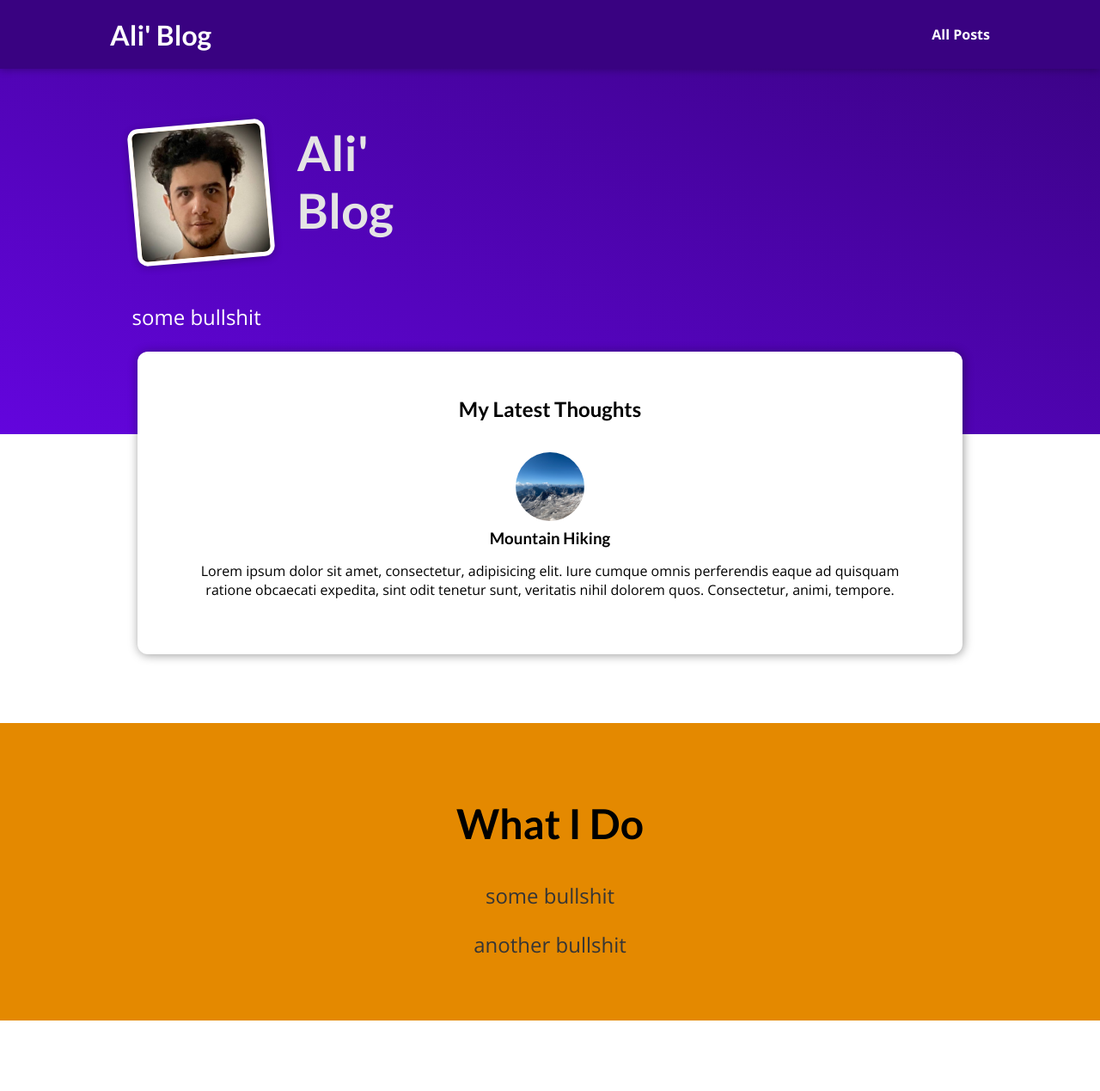
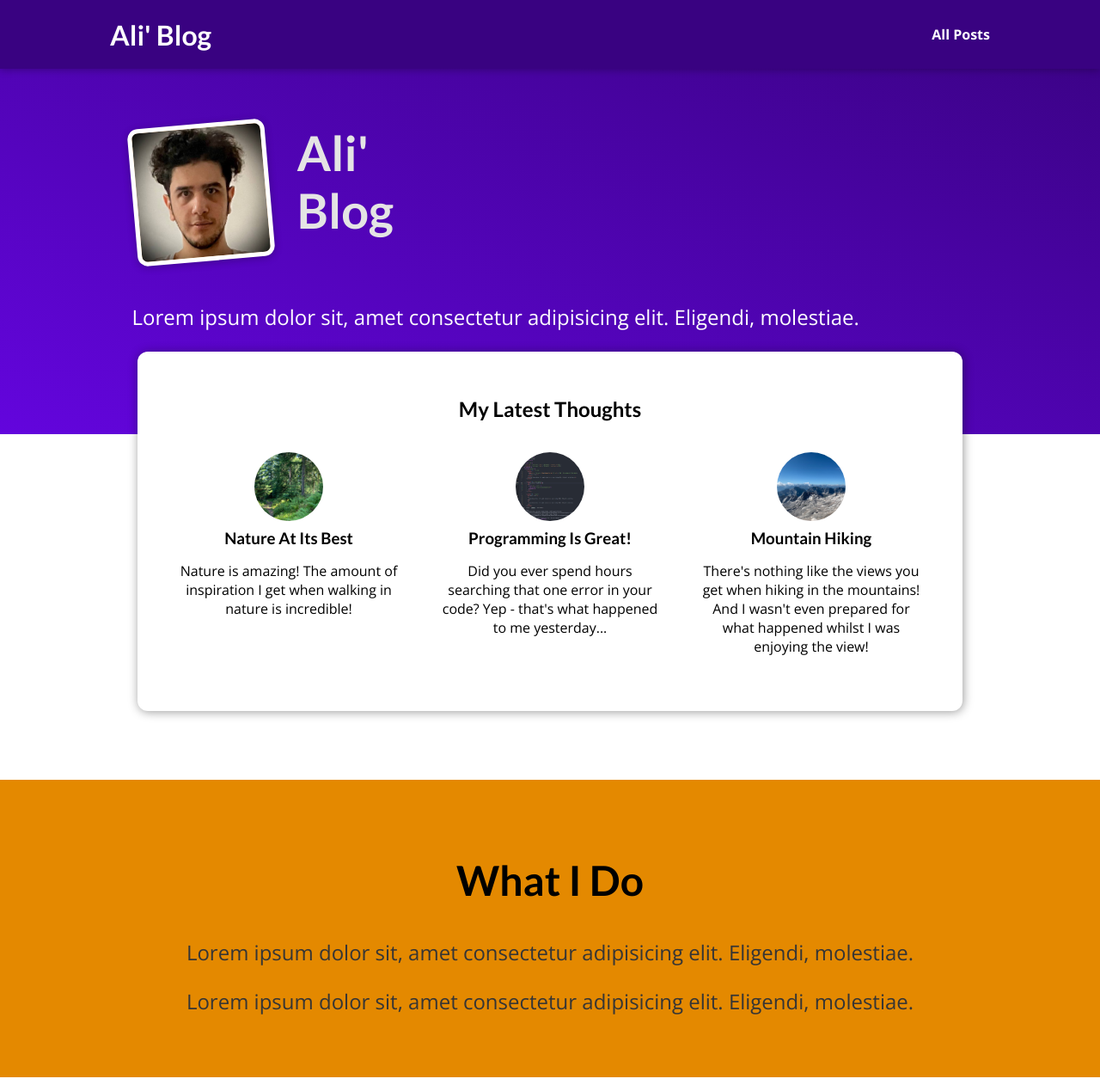
Before and after one commit to Ali-Fattahian/Blog-Project, a Django app: page / in a window 1280 px wide. Shown: the whole page at 86% size. Before the commit the page ends 1187 px from the top, so only its background shows below. Run offline with Django 3.2, Linux system fonts and the light colour scheme.

Commit message:
complete the dummy blog

```diff
--- a/Website/blog/templates/blog/includes/post.html
+++ b/Website/blog/templates/blog/includes/post.html
@@ -2,11 +2,13 @@
 
 <li>
     <article class = 'post'>
-        <a href = ''>
-        <img src = '{% static 'blog/images/mountains.jpg' %}' alt = 'mountain Hiking'>
+        <a href = '{% url 'post' post.slug %}'>
+        <img src = '{% static 'blog/images/'|add:post.image %}' alt = '{{ post.title }}'>
         <div class = 'post_content'>
-            <h3>Mountain Hiking</h3>
-            <p>Lorem ipsum dolor sit amet, consectetur, adipisicing elit. Iure cumque omnis perferendis eaque ad quisquam ratione obcaecati expedita, sint odit tenetur sunt, veritatis nihil dolorem quos. Consectetur, animi, tempore.</p>
+            <h3>{{post.title}}</h3> <!--we have access to variables from those templates that included this template(index.html variable in this case) -->
+            <p>
+                {{ post.excerpt}}
+            </p>
         </div>
         </a>
     </article>
--- a/Website/blog/templates/blog/index.html
+++ b/Website/blog/templates/blog/index.html
@@ -14,23 +14,25 @@
         <img src = '{% static 'blog/images/me.jpg' %}' alt = 'Ali - The Author Of This BLog'>
         <h2>Ali' Blog</h2>
       </header>
-    <p>some bullshit</P>
+      <p>Lorem ipsum dolor sit, amet consectetur adipisicing elit. Eligendi, molestiae.</P>
     </section>
 
     <section id= 'latest-posts'>
       <h2>My Latest Thoughts</h2>
       <ul>
+        {% for post in posts %}
           {% include 'blog/includes/post.html'%}
+        {% endfor %}
       </ul>
     </section>
 
     <section id = 'about'>
       <h2> What I Do</h2>
       <p>
-    some bullshit
+        Lorem ipsum dolor sit, amet consectetur adipisicing elit. Eligendi, molestiae.
       </p>
       <p>
-    another bullshit
+        Lorem ipsum dolor sit, amet consectetur adipisicing elit. Eligendi, molestiae.
       </p>
     </section>
 
--- a/Website/blog/views.py
+++ b/Website/blog/views.py
@@ -1,10 +1,83 @@
 from django.shortcuts import render
+from datetime import date
+
+all_posts = [
+    {
+    "slug": "hike-in-the-mountains",
+    "image": "mountains.jpg",
+    "author": "Ali",
+    "date": date(2021, 8, 16),
+    "title": "Mountain Hiking",
+    "excerpt": "There's nothing like the views you get when hiking in the mountains! And I wasn't even prepared for what happened whilst I was enjoying the view!",
+    "content": """
+    Lorem ipsum dolor sit amet consectetur adipisicing elit. Officiis nobis
+    aperiam est praesentium, quos iste consequuntur omnis exercitationem quam
+    velit labore vero culpa ad mollitia? Quis architecto ipsam nemo. Odio.
+    Lorem ipsum dolor sit amet consectetur adipisicing elit. Officiis nobis
+    aperiam est praesentium, quos iste consequuntur omnis exercitationem quam
+    velit labore vero culpa ad mollitia? Quis architecto ipsam nemo. Odio.
+    Lorem ipsum dolor sit amet consectetur adipisicing elit. Officiis nobis
+    aperiam est praesentium, quos iste consequuntur omnis exercitationem quam
+    velit labore vero culpa ad mollitia? Quis architecto ipsam nemo. Odio.
+    """
+    },
+    {
+    "slug": "programming-is-fun",
+    "image": "coding.jpg",
+    "author": "Ali",
+    "date": date(2021, 7, 16),
+    "title": "Programming Is Great!",
+    "excerpt": "Did you ever spend hours searching that one error in your code? Yep - that's what happened to me yesterday...",
+    "content": """
+    Lorem ipsum dolor sit amet consectetur adipisicing elit. Officiis nobis
+    aperiam est praesentium, quos iste consequuntur omnis exercitationem quam
+    velit labore vero culpa ad mollitia? Quis architecto ipsam nemo. Odio.
+    Lorem ipsum dolor sit amet consectetur adipisicing elit. Officiis nobis
+    aperiam est praesentium, quos iste consequuntur omnis exercitationem quam
+    velit labore vero culpa ad mollitia? Quis architecto ipsam nemo. Odio.
+    Lorem ipsum dolor sit amet consectetur adipisicing elit. Officiis nobis
+    aperiam est praesentium, quos iste consequuntur omnis exercitationem quam
+    velit labore vero culpa ad mollitia? Quis architecto ipsam nemo. Odio.
+    """
+    },
+    {
+    "slug": "into-the-woods",
+    "image": "woods.jpg",
+    "author": "Ali",
+    "date": date(2021, 6, 16),
+    "title": "Nature At Its Best",
+    "excerpt": "Nature is amazing! The amount of inspiration I get when walking in nature is incredible!",
+    "content": """
+        Lorem ipsum dolor sit amet consectetur adipisicing elit. Officiis nobis
+        aperiam est praesentium, quos iste consequuntur omnis exercitationem quam
+        velit labore vero culpa ad mollitia? Quis architecto ipsam nemo. Odio.
+        Lorem ipsum dolor sit amet consectetur adipisicing elit. Officiis nobis
+        aperiam est praesentium, quos iste consequuntur omnis exercitationem quam
+        velit labore vero culpa ad mollitia? Quis architecto ipsam nemo. Odio.
+        Lorem ipsum dolor sit amet consectetur adipisicing elit. Officiis nobis
+        aperiam est praesentium, quos iste consequuntur omnis exercitationem quam
+        velit labore vero culpa ad mollitia? Quis architecto ipsam nemo. Odio.
+    """
+    }
+]
+
+def get_date(post):
+    return post['date']
 
 def index(request):
-    return render(request, 'blog/index.html')
+    sorted_posts = sorted(all_posts, key = get_date)
+    latest_posts = sorted_posts[-3:]
+    return render(request, 'blog/index.html', {
+        'posts':latest_posts
+    })
 
 def posts(request):
-    return render(request, 'blog/all-posts.html')
+    return render(request, 'blog/all-posts.html', {
+        'all_posts':all_posts
+    })
 
-def post_detail(request):
-    pass
+def post_detail(request, slug):
+    identified_post = next(post for post in all_posts if post['slug'] == slug)
+    return render(request, 'blog/post-detail.html', {
+        'one_post' : identified_post
+    })
--- a/Website/templates/base.html
+++ b/Website/templates/base.html
@@ -11,11 +11,9 @@
 </head>
 <body>
     <header id = 'main-navigation'>
-        <h1><a href="">Ali' Blog</a></h1>
-        {% comment %} <h1><a href = '{% url homepage %}'>Ali's Blog</a></h1> {% endcomment %}
+        <h1><a href="{% url 'homepage' %}">Ali' Blog</a></h1>
         <nav>
-        {% comment %} <a href = '{% url posts %}'>All Posts</a> {% endcomment %}
-            <a href="#">All Posts</a>
+            <a href="{% url 'posts' %}">All Posts</a>
         </nav>
     </header>
 {% block content %}
```
Also changed, not shown: Website/blog/templates/blog/all-posts.html (+3 -6 lines), Website/blog/templates/blog/post-detail.html (added, +25 -0 lines), Website/templates/404.html (added, +11 -0 lines), Website/blog/static/blog/images/coding.jpg (added). Lines whose indentation alone changed are shown as unchanged.
